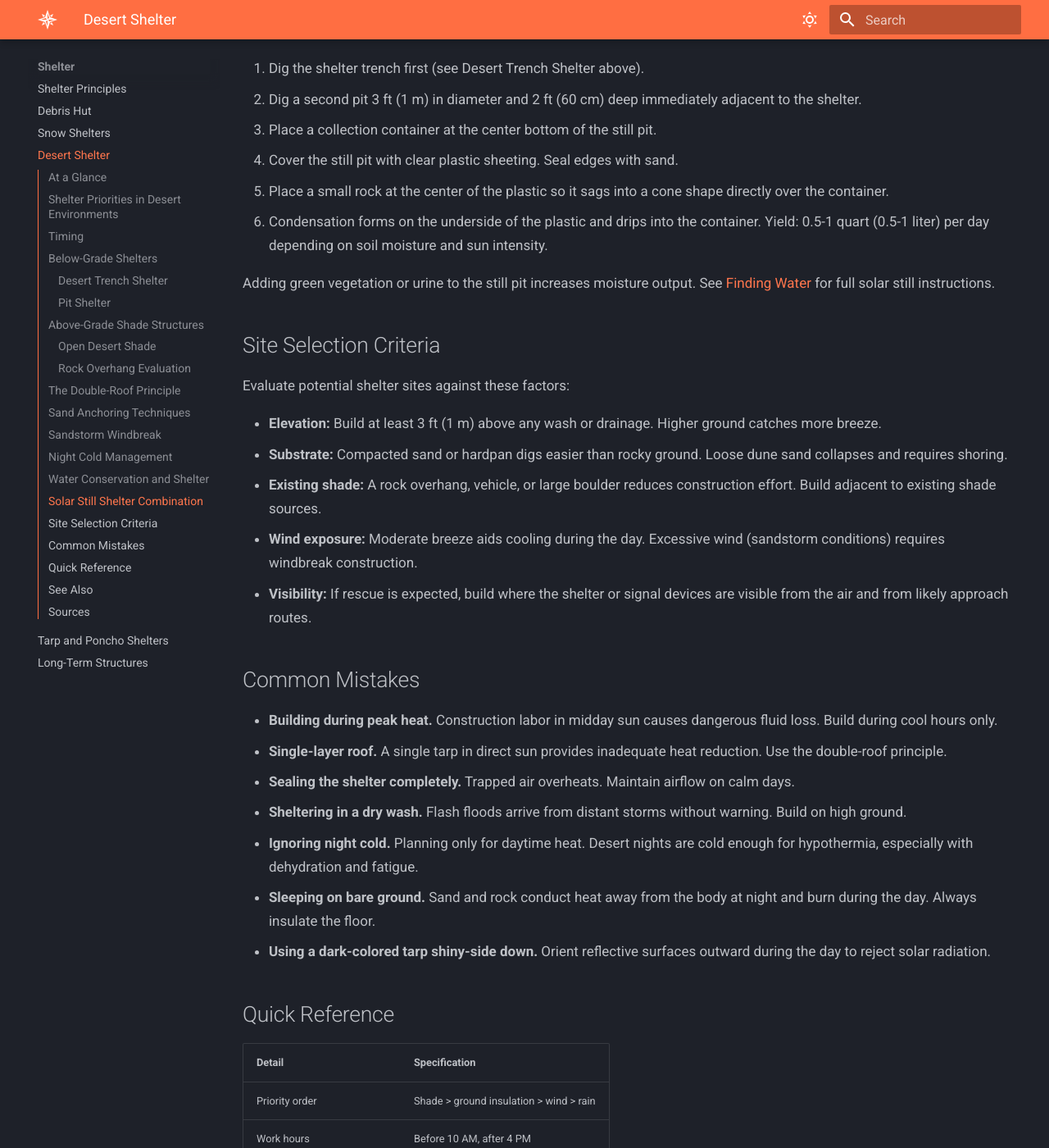
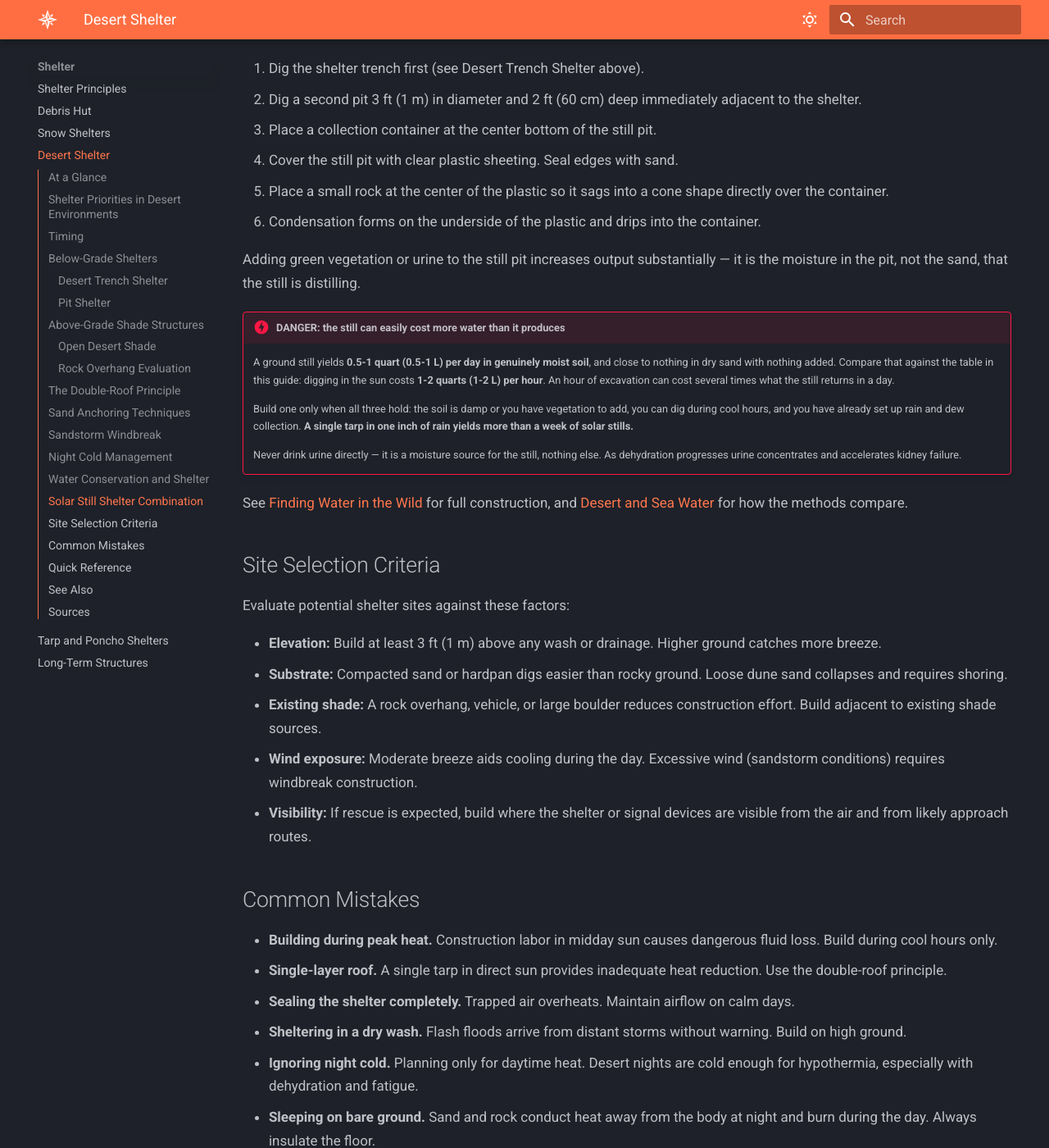
Before and after one commit to mmayden/WilderThings, an MkDocs documentation site: the page built from docs/shelter/desert-shelter.md, in a window 1280 px wide and 1400 px high, scrolled down 5437 px. Shown: the whole window at 82% size. Built offline with MkDocs 1.6.1 and Material for MkDocs 9.7.7, drawn with Linux system fonts in a browser that asks for light colours; some of the changed text lies outside the part shown.

Commit message:
fix: desert-shelter told you to dig a solar still and left out what it costs
The guide recommends building a solar still beside your trench and gave
a flat yield of 0.5-1 quart per day. Four other guides carry the caveat
it omitted:

  finding-water     "may cost 1 quart of sweat for 1 cup of return"
  desert-and-sea    "may cost more sweat than the still produces"
  desert-survival   "minimal water relative to the energy spent"

The sharpest version of the problem is on the page itself. Its own water
table says working in the sun costs 1-2 quarts per hour. Digging a
three-foot pit is working in the sun. The guide contains both numbers,
one section apart, and never connects them — an hour of excavation can
cost several times what the still returns in a day.

Now states the condition rather than the average: a still is worth
digging when the soil is damp or you have vegetation to add, you can dig
during cool hours, and you have already set up rain and dew collection.
Rain catchment is not a comparable method — one tarp in an inch of rain
beats a week of stills, and that belongs beside any instruction to start
digging.

Also added the rule the water guides state and this one did not, while
telling the reader to put urine in the pit: never drink it directly.
Concentrated urine accelerates kidney failure. It is a moisture source
for a still and nothing else.

Left the yield figures untracked, and recorded why in verify.py. A
pattern that matches them exists, but the corpus states three different
yields and all three are right — 0.5-1 for one ground still, 1-2.5 for
an inflatable, 1.5-5 for three to five stills together. A checker
comparing those reports a contradiction that is not one. Some claims are
only comparable with context a regex does not have, and a false alarm
costs more trust than the missing check does. Recorded so it is not
attempted a third time.

Co-Authored-By: Claude Opus 5 (1M context) <noreply@anthropic.com>

```diff
--- a/docs/shelter/desert-shelter.md
+++ b/docs/shelter/desert-shelter.md
@@ -67,7 +67,9 @@ For longer stays, dig deeper.
 5. Line the floor with a ground cloth, vegetation, or clothing to insulate from ground contact.
 
 !!! tip
-    Combine a below-grade trench with a solar still. Dig the still pit adjacent to the trench and route the condensation collector into a container. See [Finding Water](../water/finding-water.md) for solar still construction.
+    If you are digging anyway and conditions justify a still, put its pit next to the
+    trench so the two share one excavation effort. Read the yield warning below first —
+    a still is rarely worth digging for on its own.
 
 ## Above-Grade Shade Structures
 
@@ -161,9 +163,26 @@ A below-grade trench shelter and a solar still share the same construction princ
 3. Place a collection container at the center bottom of the still pit.
 4. Cover the still pit with clear plastic sheeting. Seal edges with sand.
 5. Place a small rock at the center of the plastic so it sags into a cone shape directly over the container.
-6. Condensation forms on the underside of the plastic and drips into the container. Yield: 0.5-1 quart (0.5-1 liter) per day depending on soil moisture and sun intensity.
+6. Condensation forms on the underside of the plastic and drips into the container.
 
-Adding green vegetation or urine to the still pit increases moisture output. See [Finding Water](../water/finding-water.md) for full solar still instructions.
+Adding green vegetation or urine to the still pit increases output substantially — it is
+the moisture in the pit, not the sand, that the still is distilling.
+
+!!! danger "DANGER: the still can easily cost more water than it produces"
+    A ground still yields **0.5-1 quart (0.5-1 L) per day in genuinely moist soil**, and
+    close to nothing in dry sand with nothing added. Compare that against the table in
+    this guide: digging in the sun costs **1-2 quarts (1-2 L) per hour**. An hour of
+    excavation can cost several times what the still returns in a day.
+
+    Build one only when all three hold: the soil is damp or you have vegetation to add,
+    you can dig during cool hours, and you have already set up rain and dew collection.
+    **A single tarp in one inch of rain yields more than a week of solar stills.**
+
+    Never drink urine directly — it is a moisture source for the still, nothing else. As
+    dehydration progresses urine concentrates and accelerates kidney failure.
+
+See [Finding Water in the Wild](../water/finding-water.md) for full construction, and
+[Desert and Sea Water](../water/desert-and-sea-water.md) for how the methods compare.
 
 ## Site Selection Criteria
 
@@ -184,6 +203,7 @@ Evaluate potential shelter sites against these factors:
 - **Ignoring night cold.** Planning only for daytime heat. Desert nights are cold enough for hypothermia, especially with dehydration and fatigue.
 - **Sleeping on bare ground.** Sand and rock conduct heat away from the body at night and burn during the day. Always insulate the floor.
 - **Using a dark-colored tarp shiny-side down.** Orient reflective surfaces outward during the day to reject solar radiation.
+- **Digging a solar still in dry sand.** It returns almost nothing, and the digging costs 1-2 quarts (1-2 L) of sweat per hour. Set up rain and dew collection first.
 
 ## Quick Reference
 
@@ -203,9 +223,9 @@ Evaluate potential shelter sites against these factors:
 
 ## See Also
 
-- [Shelter Principles](shelter-principles.md)
-- [Hypothermia and Heatstroke](../medical/hypothermia-and-heatstroke.md)
-- [Finding Water in the Wild](../water/finding-water.md)
+- [Shelter Principles](shelter-principles.md) — site selection and insulation theory that applies in any climate.
+- [Hypothermia and Heatstroke](../medical/hypothermia-and-heatstroke.md) — recognising heat illness, and the cold desert nights nobody plans for.
+- [Finding Water in the Wild](../water/finding-water.md) — what each water method actually yields for the effort.
 - [Desert Survival](../climate-specific/desert-survival.md) — complete desert environment survival guide.
 - [Desert and Sea Water](../water/desert-and-sea-water.md) — water procurement to pair with shade shelter.
 
```
Also changed, not shown: 1 other file.
